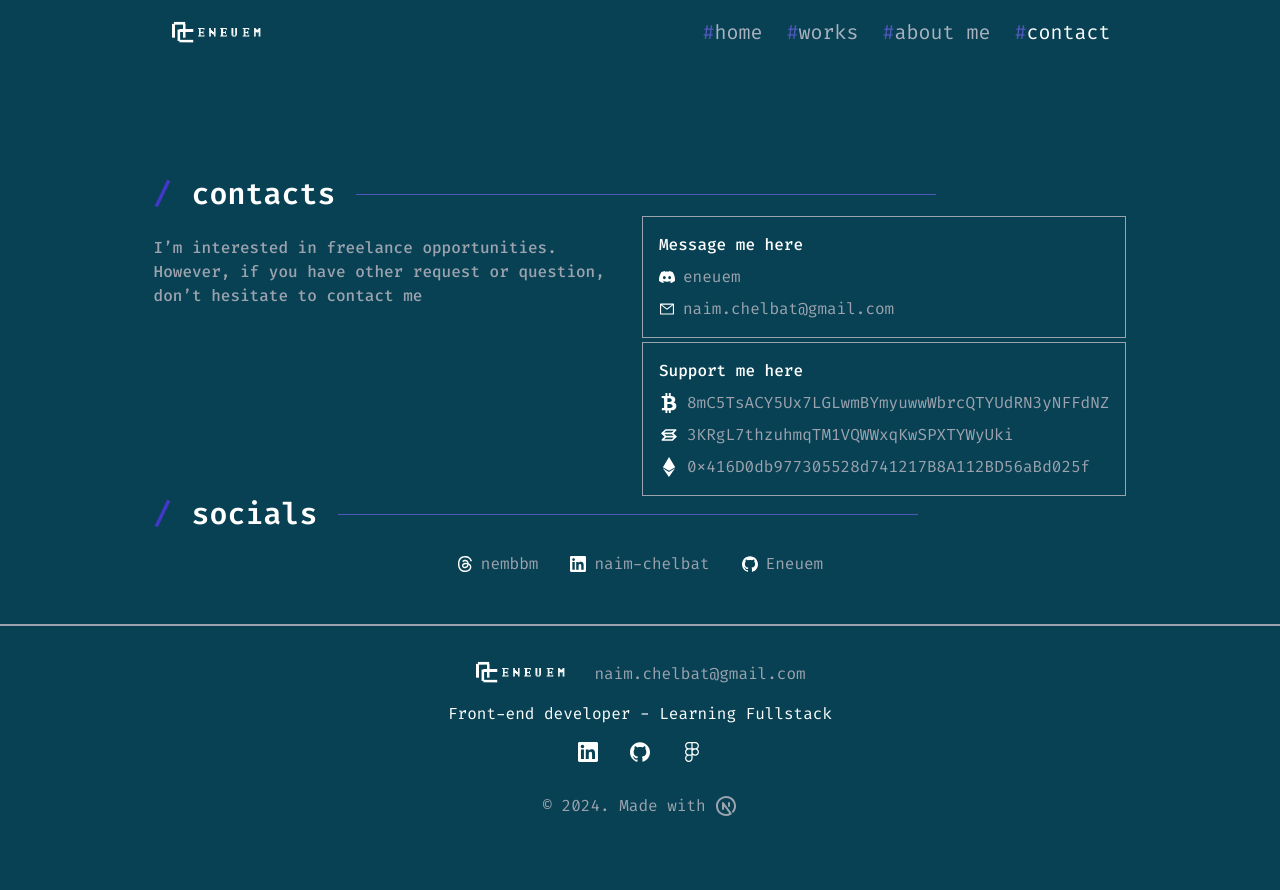
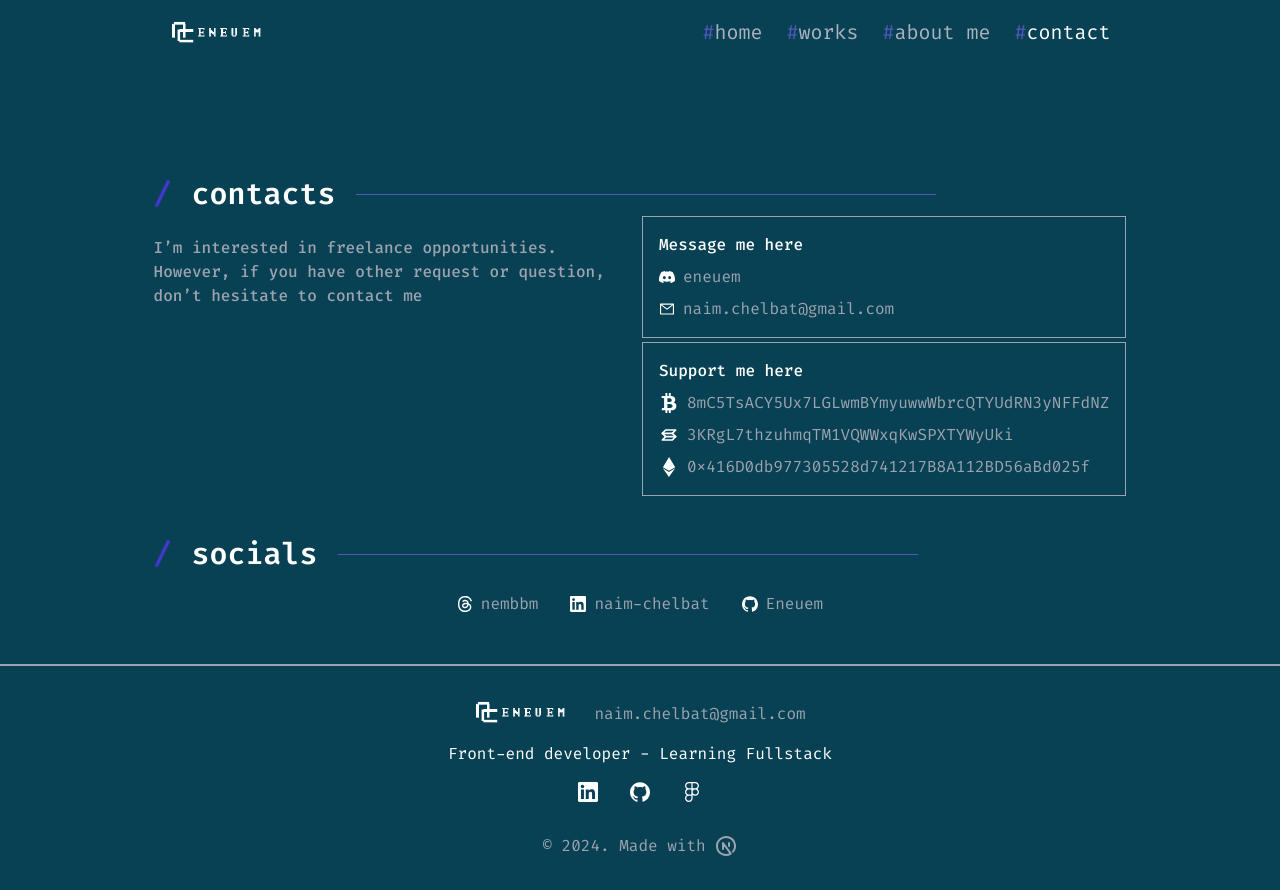
Before and after one commit to Eneuem/portfolio, a Next.js app: page /contact in a window 1280 px wide. Before the commit the page ends 850 px from the top, so only its background shows below. Built offline with nearby package versions, Linux system fonts and the light colour scheme.

Commit message:
smolchang

```diff
--- a/app/contact/page.tsx
+++ b/app/contact/page.tsx
@@ -51,7 +51,7 @@
                         </div>
                     </div>
                 </div>
-                <div className="flex gap-5">
+                <div className="flex gap-5 mt-10">
                     <div className="text-indigo-700 text-3xl font-semibold">/</div>
                     <div className="text-white text-3xl font-semibold">socials</div>
                     <div className="hidden md:flex self-center" style={{ width: 580, height: 1, background: '#5158BB' }}></div>
```
